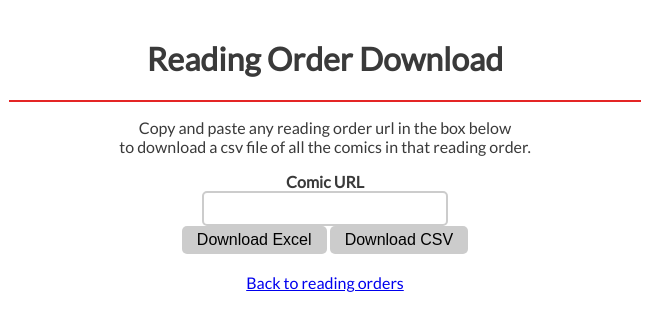
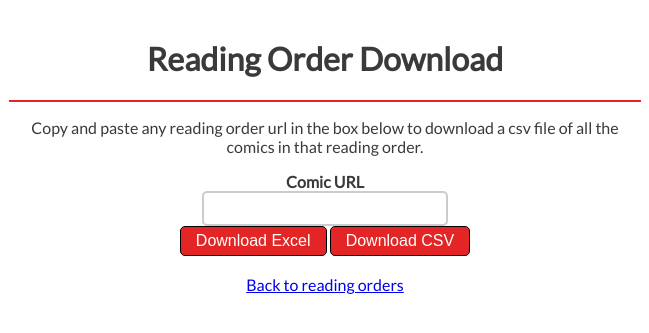
Before and after one commit to jacob-armiger/comic-list-web-scraper, a Flask app: page / in a window 1280 px wide. Shown: the top 333 px of the page, without its empty margins (315-964 px from the left). Run offline with Flask 2, Linux system fonts and the light colour scheme.

Commit message:
Update style

```diff
--- a/app.py
+++ b/app.py
@@ -53,11 +53,5 @@ def getInput():
                 return send_file(path, as_attachment=True)
     return render_template('index.html')
 
-
-# # @app.route('/reading_list.txt')
-# # def downloadFile():
-#         path = "reading_list.txt"
-#         return send_file(path, as_attachment=True)
-
 if __name__ == '__main__':
     app.run()
--- a/static/styles/index.css
+++ b/static/styles/index.css
@@ -30,8 +30,9 @@ input[type=text]:focus {
 input[type=submit] {
 	font-size:medium;
     padding:5px 15px;
-    background:#ccc;
-    border:0 none;
+    color: white;
+    background:#e42525;
+    border:1px solid black;
     cursor:pointer;
     -webkit-border-radius: 5px;
     border-radius: 5px;
--- a/templates/index.html
+++ b/templates/index.html
@@ -14,7 +14,7 @@
     <div class="main">
         <h1>Reading Order Download</h1>
         <hr>
-        <p>Copy and paste any reading order url in the box below<br>
+        <p>Copy and paste any reading order url in the box below
             to download a csv file of all the comics in that reading order.
         </p>
         <form action="{{ url_for('getInput')}}" method="post">
```
